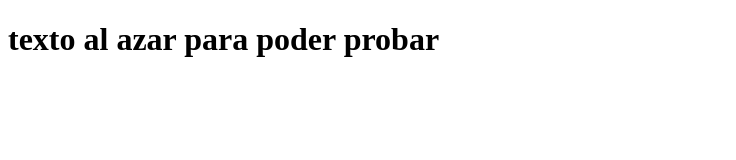
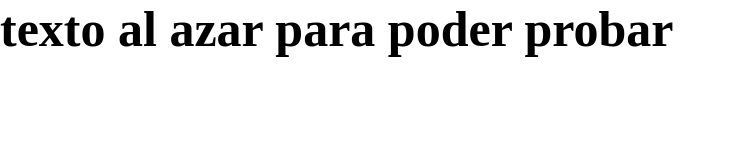
Before and after one commit to AlfredOliver23/prueba, a plain HTML site: page index.html in a window 1280 px wide. Shown: the whole page, without its empty margins (0-736 px from the left). Drawn offline with Linux system fonts and the light colour scheme.

Commit message:
linqueo del css
puto alejandro

```diff
--- a/css/estilo.css
+++ b/css/estilo.css
@@ -1,3 +1,8 @@
 *{
     margin: 0%;
+
 }
+
+h1{
+    font-size: 50px;
+}
--- a/index.html
+++ b/index.html
@@ -5,6 +5,7 @@
     <meta http-equiv="X-UA-Compatible" content="IE=edge">
     <meta name="viewport" content="width=device-width, initial-scale=1.0">
     <title>Document</title>
+    <link rel="stylesheet" href="./css/estilo.css">
 </head>
 <body>
     <div class="class">
@@ -16,5 +17,6 @@
             </div>
         </div>
     </div>
+
 </body>
 </html>
```
